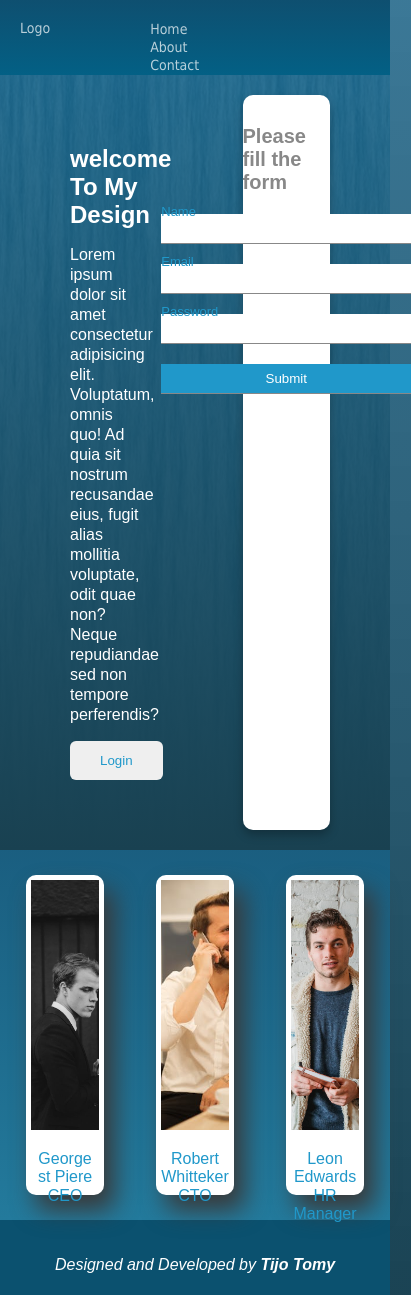
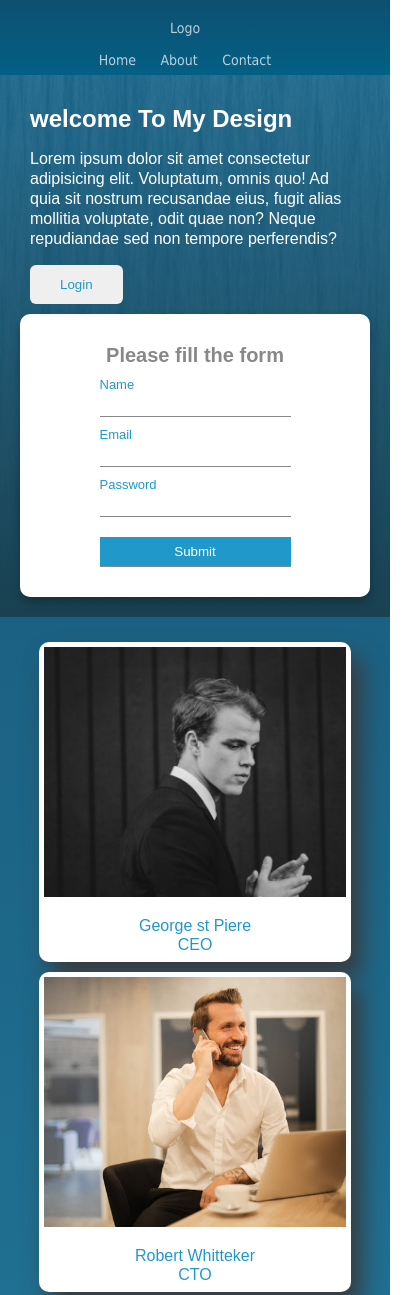
Before and after one commit to TijoTomy/Website_HTML_CSS, a plain HTML site: page index.html in a window 390 px wide. Shown: the top 1295 px of the page, 411 px wide, since content can reach past the window. Drawn offline with Linux system fonts and the light colour scheme.

Commit message:
responsiveness changes

```diff
--- a/style/style.css
+++ b/style/style.css
@@ -102,7 +102,7 @@ header .container{
     position: relative;
  }
  .input-section input{
-    width: 250px;
+    max-width: 250px;
     padding: 7px;
     border: none;
     outline: none;
@@ -191,3 +191,50 @@ header .container{
 
  }
  /*footer section end*/
+/* Media queries start*/
+@media (max-width: 750px){
+    /*header section start*/
+    header .container{
+        display:flex;
+        flex-direction: column;
+        justify-content:center;
+        align-items: center;
+    }
+    header a{
+        margin-right: 20px;
+        margin-bottom: 15px;
+    }
+    /*header section end*/
+    /*banner section start */
+
+    .banner-section .main-container{
+        display: flex;
+        flex-direction: column;
+        justify-content:center;
+        align-items: center;
+     }
+     .left-section{
+        width: 100%;
+        padding: 10px;
+     }
+     .right-section{
+        width: 100%;
+        margin: 0px;
+     }
+     /*banner section end */
+     /*photo section start*/
+     .photos-section{
+        display: flex;
+    flex-direction: column;
+    justify-content: center;
+    align-items: center;
+     }
+     .card-container{
+        height: 320px;
+        width: 80%;
+        margin-bottom: 10px;
+     }
+     /*photo section end*/
+
+}
+/* Media queries end*/
```
